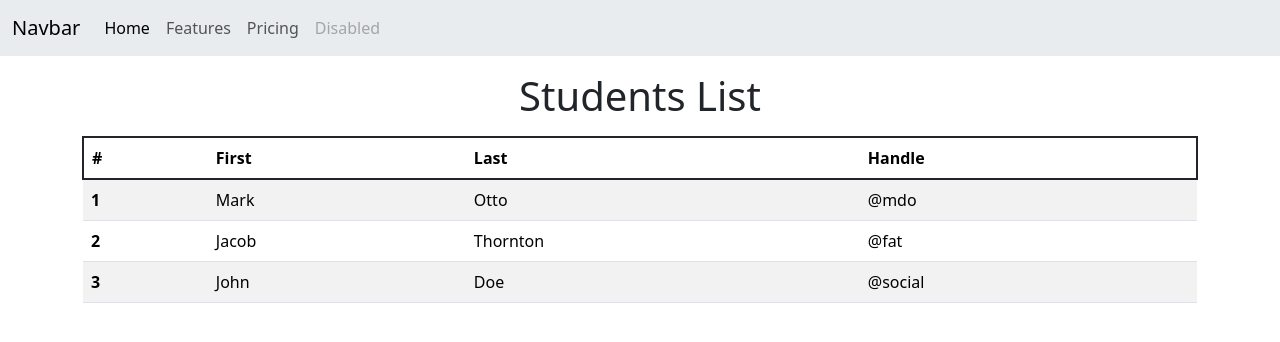
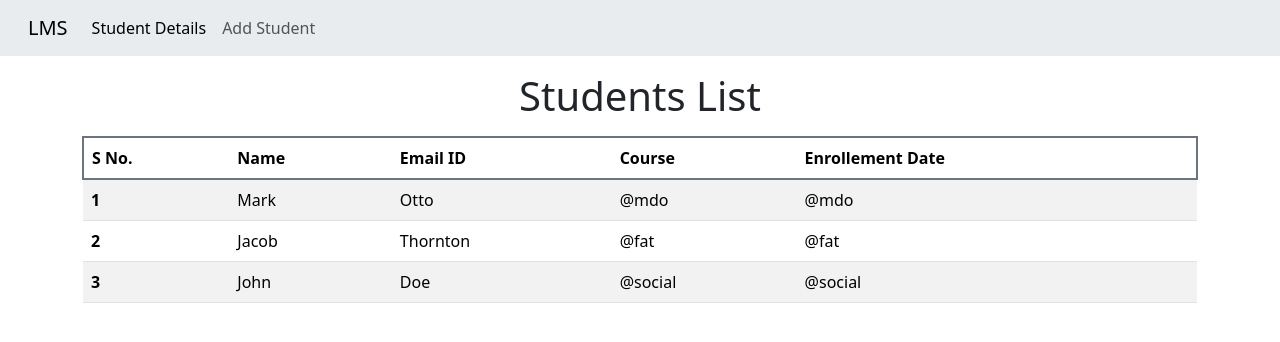
Before and after one commit to Django-projects-336/student-LMS-MT-CLS, a Django app: page / in a window 1280 px wide. Shown: the top 342 px of the page. Run offline with Django 5.2, Linux system fonts and the light colour scheme.

Commit message:
added navigation

```diff
--- /dev/null
+++ b/student_CRUD/templates/add_student.html
@@ -0,0 +1,3 @@
+{% extends "master.html" %} {% block title %} Add Student {% endblock title %} {% block content %}
+<h1 class="text-center mt-3 mb-3">Add Student</h1>
+{% endblock content %}
--- a/student_CRUD/templates/homepage.html
+++ b/student_CRUD/templates/homepage.html
@@ -3,12 +3,13 @@
 <h1 class="text-center mt-3 mb-3">Students List</h1>
 <div class="container">
   <table class="table table-striped">
-    <thead class="border border-dark border-2 rounded">
+    <thead class="border border-secondary border-2 rounded">
       <tr>
-        <th scope="col">#</th>
-        <th scope="col">First</th>
-        <th scope="col">Last</th>
-        <th scope="col">Handle</th>
+        <th scope="col">S No.</th>
+        <th scope="col">Name</th>
+        <th scope="col">Email ID</th>
+        <th scope="col">Course</th>
+        <th scope="col">Enrollement Date</th>
       </tr>
     </thead>
     <tbody>
@@ -17,11 +18,13 @@
         <td>Mark</td>
         <td>Otto</td>
         <td>@mdo</td>
+        <td>@mdo</td>
       </tr>
       <tr>
         <th scope="row">2</th>
         <td>Jacob</td>
         <td>Thornton</td>
+        <td>@fat</td>
         <td>@fat</td>
       </tr>
       <tr>
@@ -29,6 +32,7 @@
         <td>John</td>
         <td>Doe</td>
         <td>@social</td>
+        <td>@social</td>
       </tr>
     </tbody>
   </table>
--- a/student_CRUD/templates/master.html
+++ b/student_CRUD/templates/master.html
@@ -13,9 +13,9 @@
   </head>
   <body>
     <header>
-      <nav class="navbar navbar-expand-lg bg-body-secondary">
+      <nav class="navbar navbar-expand-lg bg-body-secondary ps-3">
         <div class="container-fluid">
-          <a class="navbar-brand" href="#">Navbar</a>
+          <a class="navbar-brand" href=" {% url 'homepage' %} ">LMS</a>
           <button
             class="navbar-toggler"
             type="button"
@@ -30,16 +30,11 @@
           <div class="collapse navbar-collapse" id="navbarNav">
             <ul class="navbar-nav">
               <li class="nav-item">
-                <a class="nav-link active" aria-current="page" href="#">Home</a>
+                <a class="nav-link active" aria-current="page" href=" {% url 'homepage' %} ">Student Details</a>
               </li>
+
               <li class="nav-item">
-                <a class="nav-link" href="#">Features</a>
-              </li>
-              <li class="nav-item">
-                <a class="nav-link" href="#">Pricing</a>
-              </li>
-              <li class="nav-item">
-                <a class="nav-link disabled" aria-disabled="true">Disabled</a>
+                <a class="nav-link" href=" {% url 'add-student' %} ">Add Student</a>
               </li>
             </ul>
           </div>
--- a/student_CRUD/urls.py
+++ b/student_CRUD/urls.py
@@ -6,4 +6,5 @@ from student_CRUD import views
 
 urlpatterns = [
     path("", views.homepage, name="homepage"),
+    path("add-student/", views.add_student, name="add-student"),
 ]
--- a/student_CRUD/views.py
+++ b/student_CRUD/views.py
@@ -3,3 +3,6 @@ from django.shortcuts import render
 # Create your views here.
 def homepage(request) :
         return render(request, "homepage.html")
+
+def add_student(request) :
+        return render(request, "add_student.html")
```
